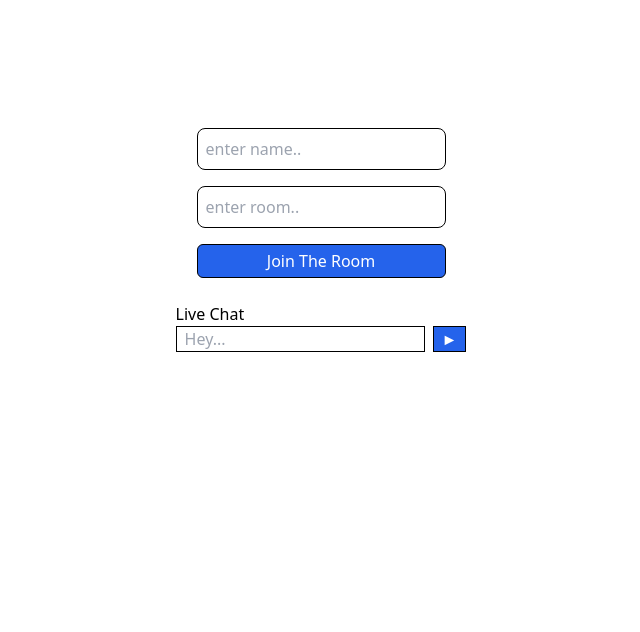
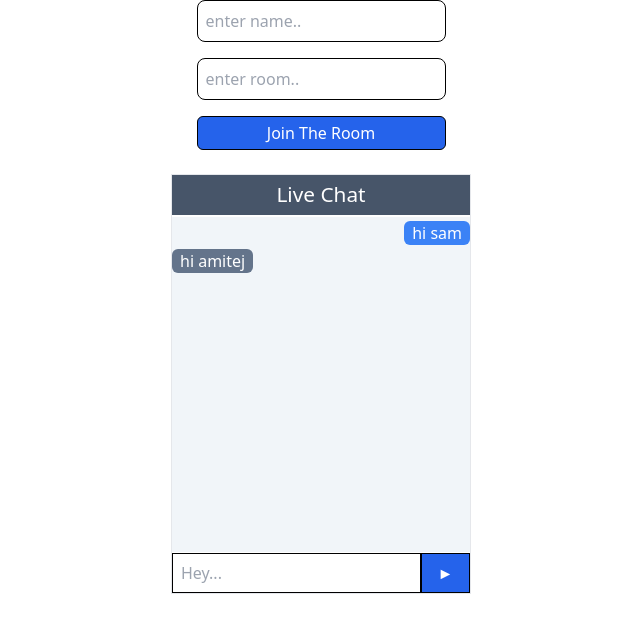
Before and after one commit to gamitej/Basic-Chat-App, a React (Vite) app in the folder client/: page / in a window 1280 px wide. Shown: the top 632 px of the page, without its empty margins (319-959 px from the left). Built offline with nearby package versions, Linux system fonts and the light colour scheme; no server answers.

Commit message:
chat app ui in progress

```diff
--- a/client/src/App.jsx
+++ b/client/src/App.jsx
@@ -20,7 +20,7 @@ function App() {
   };
 
   return (
-    <div className="h-[60vh] w-full flex flex-col justify-center items-center">
+    <div className="h-full w-full flex flex-col justify-center items-center">
       <div className="flex flex-col gap-y-4">
         <input
           type="text"
--- a/client/src/Chat.jsx
+++ b/client/src/Chat.jsx
@@ -1,8 +1,11 @@
 import React, { useEffect, useMemo, useState } from "react";
 
-const Chat = ({ socket, name, room }) => {
+const Chat = ({ socket, name = "amitej", room }) => {
   const [currentMsg, setCurrentMsg] = useState("");
-  const [newMsg, setNewMsg] = useState("");
+  const [messageList, setMessageList] = useState([
+    { message: "hi sam", author: "amitej" },
+    { message: "hi amitej", author: "sam" },
+  ]);
 
   const sendMessage = async (e) => {
     if (currentMsg !== "") {
@@ -22,28 +25,48 @@ const Chat = ({ socket, name, room }) => {
 
   useEffect(() => {
     socket.on("receive-message", (data) => {
-      console.log(data);
-      setNewMsg(data.message);
+      setMessageList([...messageList, data]);
     });
   }, [socket]);
 
   return (
-    <div>
+    <div className="w-[300px] h-[420px] border flex flex-col justify-between ">
       {/*chat header */}
-      <div>Live Chat</div>
+      <div className="h-[40px] bg-slate-600">
+        <h3 className="text-[1.3rem] text-center text-white py-1">Live Chat</h3>
+      </div>
       {/*chat body */}
-      <div>{newMsg}</div>
+      <div className="relative h-[calc(450px-(115px))] bg-slate-100 overflow-y-scroll overflow-x-hidden flex flex-col">
+        {messageList?.map(({ message, time, author }, idx) => (
+          <div className="flex flex-col">
+            {author === "amitej" && (
+              <div className="flex justify-end w-auto mt-1">
+                <p className="bg-blue-500 px-2 rounded-md text-white max-w-[120px] w-auto minx-h-[40px] h-auto">
+                  {message}
+                </p>
+              </div>
+            )}
+            {author !== "amitej" && (
+              <div className="flex justify-start w-auto mt-1">
+                <p className="bg-slate-500 px-2 rounded-md text-white max-w-[120px] w-auto minx-h-[40px] h-auto">
+                  {message}
+                </p>
+              </div>
+            )}
+          </div>
+        ))}
+      </div>
       {/*chat footer */}
-      <div className="flex gap-x-2">
+      <div className="flex ">
         <input
           type="text"
-          className="border border-black px-2"
+          className="border border-black text-[16px] px-2 w-[250px] h-[40px]"
           placeholder="Hey..."
           name={currentMsg}
           onChange={(e) => setCurrentMsg(e.target.value)}
         />
         <button
-          className="border border-black px-2 bg-blue-600 text-white"
+          className="border border-black w-[50px] bg-blue-600 text-white"
           onClick={sendMessage}
         >
           &#9658;
```
